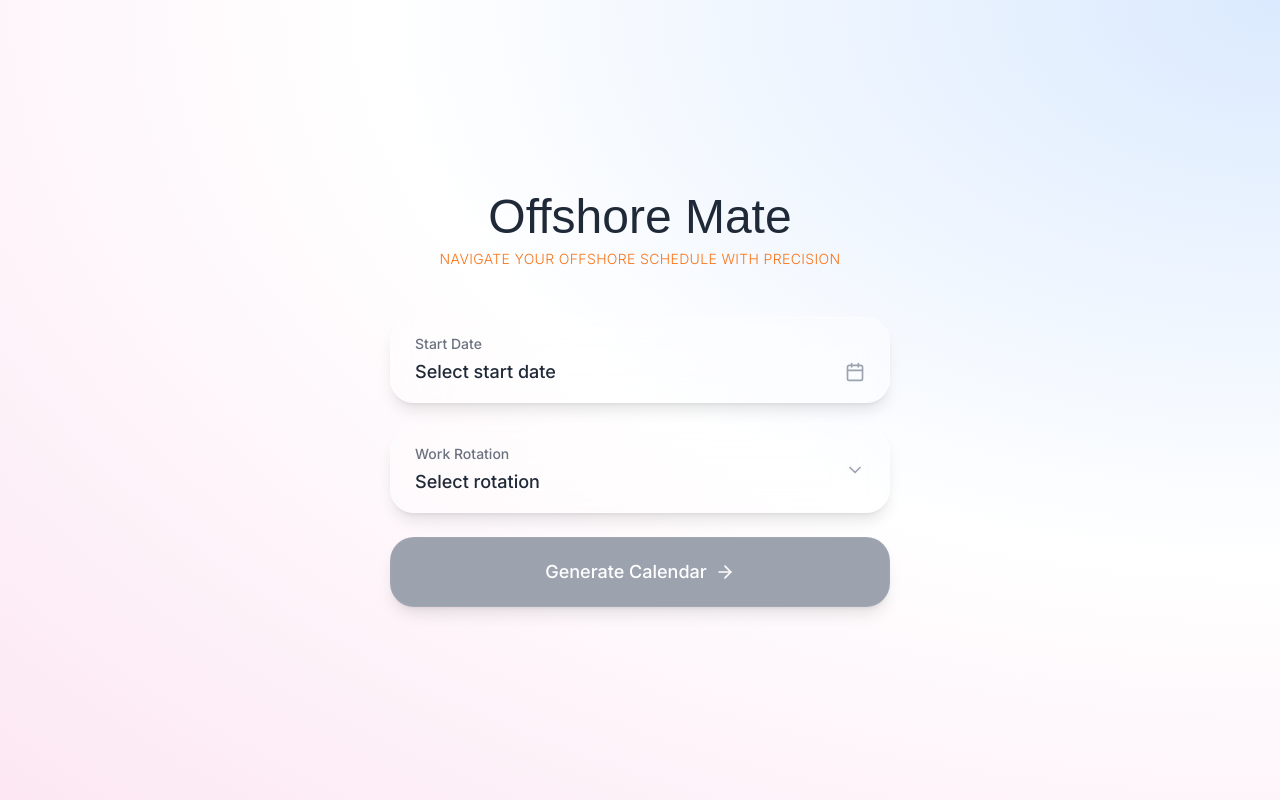
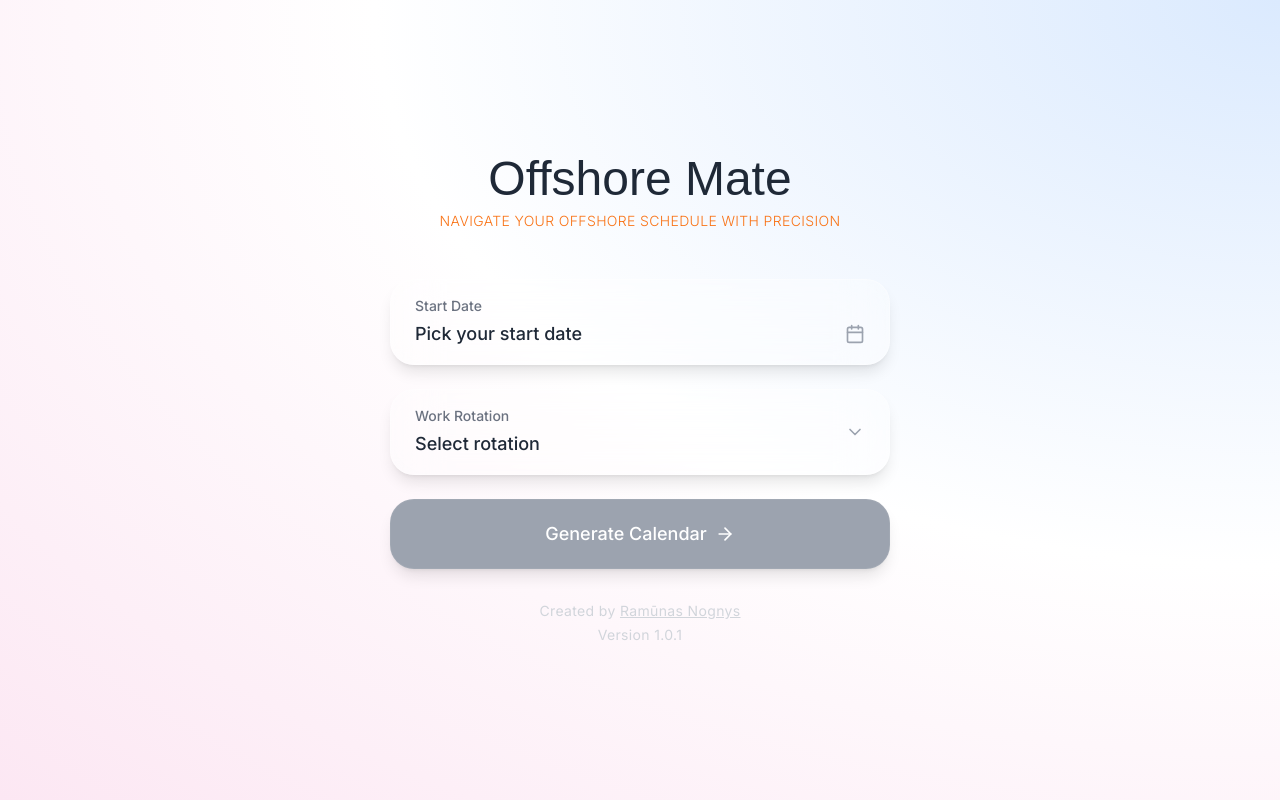
Before and after one commit to ramunasnognys/offshore-mate, a Next.js app: page / in a window 1280 px wide. Built offline with nearby package versions, Linux system fonts and the light colour scheme; a web font is replaced by a local one.

Commit message:
add footer

```diff
--- a/src/app/page.tsx
+++ b/src/app/page.tsx
@@ -179,6 +179,22 @@ export default function Home() {
             <ScheduleList calendar={yearCalendar} />
           </div>
         )}
+
+        {/* Add footer at the bottom */}
+        <div className="mt-8 text-center text-sm text-gray-300 tracking-wide">
+          <p>
+            Created by{' '}
+            <a
+              href="https://my-portfolio-r80lxqbzb-ramunasnognys1s-projects.vercel.app/"
+              target="_blank"
+              rel="noopener noreferrer"
+              className="text-gray-300 hover:text-gray-500 underline transition-colors tracking-wide"
+            >
+              Ramūnas Nognys
+            </a>
+          </p>
+          <p className="mt-1 tracking-wide">Version 1.0.1</p>
+        </div>
       </div>
     </main>
   )
--- a/src/components/date-picker.tsx
+++ b/src/components/date-picker.tsx
@@ -25,7 +25,7 @@ export function DatePicker({ date, onSelect }: DatePickerProps) {
   }
 
   const formatDisplayDate = (date: Date | undefined) => {
-    if (!date) return 'Select start date'
+    if (!date) return 'Pick your start date'
     return date.toLocaleDateString('en-US', {
       month: 'long',
       day: 'numeric',
```
